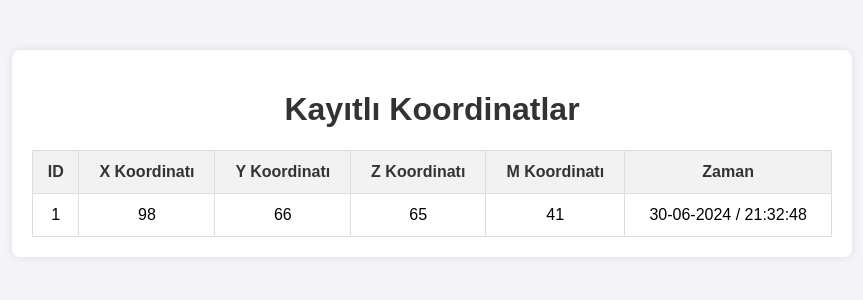
After one commit to mahmutcancokcapar/python_calismalar, a Flask app: page /view_coordinates in a window 1280 px wide. The commit adds this page. Shown: the top 300 px of the page, without its empty margins (208-1071 px from the left). Run offline with Flask 3, Linux system fonts and the light colour scheme; data comes from the database, SQL or seed files in the repository; both versions use the stored data as it was after the commit.

Commit message:
Added save_coordinates and see_saved_coordinates

```diff
--- a/app.py
+++ b/app.py
@@ -1,12 +1,39 @@
-from flask import Flask, render_template, jsonify
+from flask import Flask, render_template, jsonify, request
 from random import randint
 import threading
 import time
+import sqlite3
+from datetime import datetime
 
 app = Flask(__name__)
 
 x, y, z, m = 0, 0, 0, 0
 lock = threading.Lock()
+
+# Veritabanı kurulumu
+def init_db():
+    conn = sqlite3.connect('coordinates.db')
+    c = conn.cursor()
+    c.execute('''CREATE TABLE IF NOT EXISTS coordinates
+                 (id INTEGER PRIMARY KEY AUTOINCREMENT, x INTEGER, y INTEGER, z INTEGER, m INTEGER, timestamp TEXT)''')
+    conn.commit()
+    conn.close()
+
+init_db()
+
+# Koordinatları veri tabanına kaydetme
+def save_coordinates_db(x, y, z, m):
+    try:
+        conn = sqlite3.connect('coordinates.db')
+        c = conn.cursor()
+        current_time = datetime.now().strftime("%d-%m-%Y / %H:%M:%S")
+        c.execute("INSERT INTO coordinates (x, y, z, m, timestamp) VALUES (?, ?, ?, ?, ?)",
+                  (x, y, z, m, current_time))
+        conn.commit()
+        conn.close()
+        print("Coordinates saved successfully.")
+    except sqlite3.Error as e:
+        print("An error occurred:", e.args[0])
 
 # Rastgele koordinatlar burada üretiliyor
 def generate_random_coordinates():
@@ -28,7 +55,7 @@ update_thread = threading.Thread(target=update_coordinates)
 update_thread.daemon = True
 update_thread.start()
 
-# Ana sayfay burada render ediliyor
+# Ana sayfa burada render ediliyor
 @app.route('/')
 def index():
     return render_template('index.html')
@@ -40,5 +67,24 @@ def update_data():
     data = {'x': x, 'y': y, 'z': z, 'm': m}
     return jsonify(data)
 
+@app.route('/save_coordinates', methods=['POST'])
+def save_coordinates():
+    global x, y, z, m
+    save_coordinates_db(x, y, z, m)
+    return jsonify({'status': 'success'})
+
+@app.route('/view_coordinates')
+def view_coordinates():
+    try:
+        conn = sqlite3.connect('coordinates.db')
+        c = conn.cursor()
+        c.execute("SELECT * FROM coordinates")
+        rows = c.fetchall()
+        conn.close()
+        return render_template('view_coordinates.html', rows=rows)
+    except sqlite3.Error as e:
+        print("An error occurred:", e.args[0])
+        return render_template('view_coordinates.html', rows=[])
+
 if __name__ == '__main__':
     app.run(debug=True)
--- /dev/null
+++ b/static/style_view_coordinates.css
@@ -0,0 +1,46 @@
+body {
+    font-family: Arial, sans-serif;
+    background-color: #f4f4f9;
+    margin: 0;
+    padding: 0;
+}
+
+.coordinates-container {
+    max-width: 800px;
+    margin: 50px auto;
+    padding: 20px;
+    background: #fff;
+    box-shadow: 0 0 10px rgba(0, 0, 0, 0.1);
+    border-radius: 8px;
+}
+
+h1 {
+    text-align: center;
+    color: #333;
+}
+
+table {
+    width: 100%;
+    border-collapse: collapse;
+    margin-top: 20px;
+}
+
+table th,
+table td {
+    padding: 12px;
+    border: 1px solid #ddd;
+    text-align: center;
+}
+
+table th {
+    background-color: #f2f2f2;
+    color: #333;
+}
+
+table tr:nth-child(even) {
+    background-color: #f9f9f9;
+}
+
+table tr:hover {
+    background-color: #f1f1f1;
+}
--- /dev/null
+++ b/templates/view_coordinates.html
@@ -0,0 +1,38 @@
+<!DOCTYPE html>
+<html lang="en">
+<head>
+    <meta charset="UTF-8" />
+    <meta name="viewport" content="width=device-width, initial-scale=1.0" />
+    <title>Kayıtlı Koordinatlar</title>
+    <link rel="stylesheet" type="text/css" href="{{ url_for('static', filename='style_view_coordinates.css') }}" />
+</head>
+<body>
+    <div class="coordinates-container">
+        <h1>Kayıtlı Koordinatlar</h1>
+        <table>
+            <thead>
+                <tr>
+                    <th>ID</th>
+                    <th>X Koordinatı</th>
+                    <th>Y Koordinatı</th>
+                    <th>Z Koordinatı</th>
+                    <th>M Koordinatı</th>
+                    <th>Zaman</th>
+                </tr>
+            </thead>
+            <tbody>
+                {% for row in rows %}
+                <tr>
+                    <td>{{ row[0] }}</td>
+                    <td>{{ row[1] }}</td>
+                    <td>{{ row[2] }}</td>
+                    <td>{{ row[3] }}</td>
+                    <td>{{ row[4] }}</td>
+                    <td>{{ row[5] }}</td>
+                </tr>
+                {% endfor %}
+            </tbody>
+        </table>
+    </div>
+</body>
+</html>
```
Also changed, not shown: templates/index.html (+16 -1 lines), coordinates.db (added).
